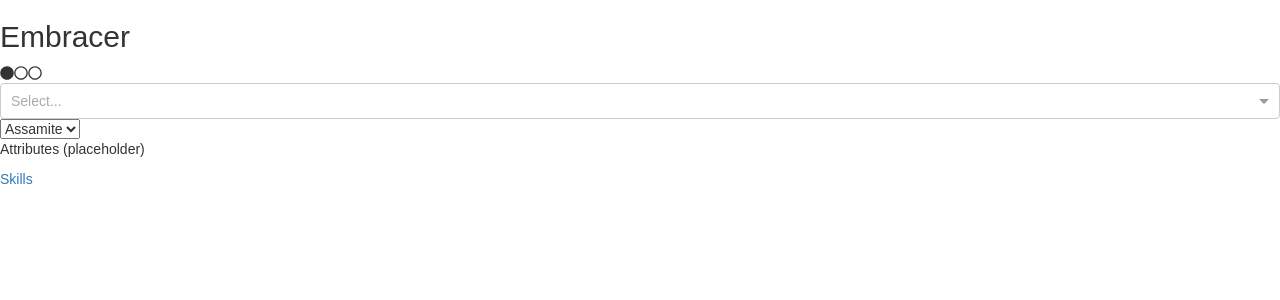
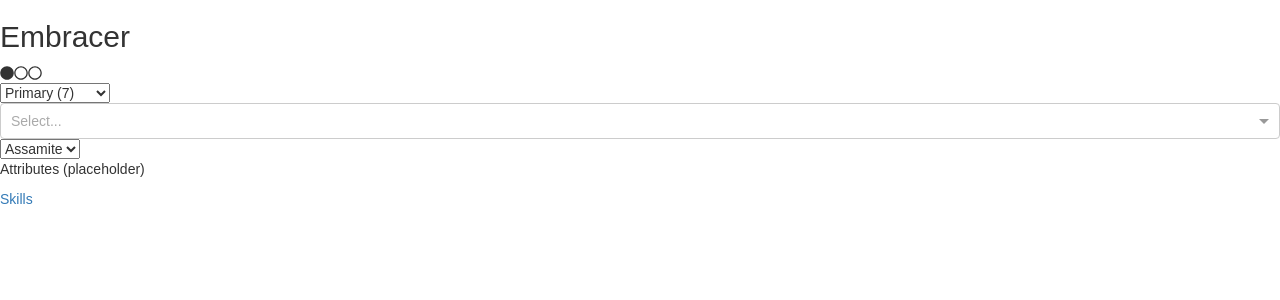
Before and after one commit to TrueWill/embracer, a React (Create React App) app: page / in a window 1280 px wide. Shown: the top 300 px of the page. Built offline with nearby package versions, Linux system fonts and the light colour scheme.

Commit message:
Add Rank component

```diff
--- a/src/components/App.js
+++ b/src/components/App.js
@@ -4,11 +4,19 @@ import BasicInfoContainer from '../containers/BasicInfoContainer';
 import Attributes from './Attributes';
 import Skills from './Skills';
 import Dots from './Dots';
+import Rank from './Rank';
 
 const App = () => (
   <div>
     <h2>Embracer</h2>
     <Dots level={1} max={3} />
+    <Rank
+      options={[
+        { dots: 7, description: 'Primary (7)' },
+        { dots: 5, description: 'Secondary (5)' }
+      ]}
+      onChange={e => console.log(e.target.value)}
+    />
     <BasicInfoContainer />
     <Route exact path="/" component={Attributes} />
     <Route path="/skills" component={Skills} />
--- /dev/null
+++ b/src/components/Rank.js
@@ -0,0 +1,24 @@
+import React from 'react';
+import PropTypes from 'prop-types';
+
+const Rank = ({ options, onChange }) => {
+  const optionElements = options.map(o => (
+    <option key={o.dots} value={o.dots}>
+      {o.description}
+    </option>
+  ));
+
+  return <select onChange={onChange}>{optionElements}</select>;
+};
+
+Rank.propTypes = {
+  options: PropTypes.arrayOf(
+    PropTypes.shape({
+      dots: PropTypes.number.isRequired,
+      description: PropTypes.string.isRequired
+    })
+  ).isRequired,
+  onChange: PropTypes.func.isRequired
+};
+
+export default Rank;
```
